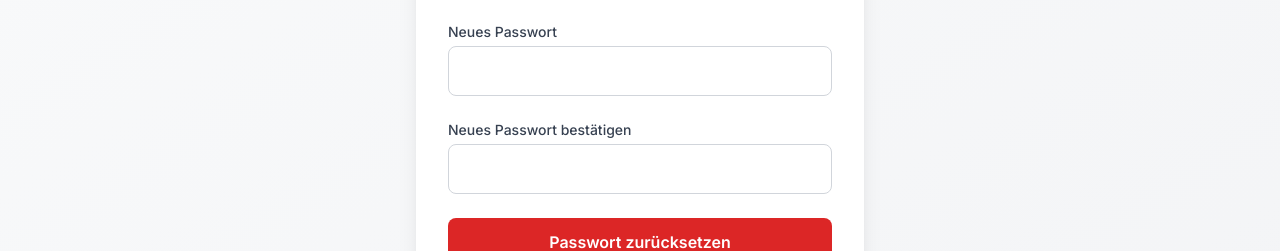
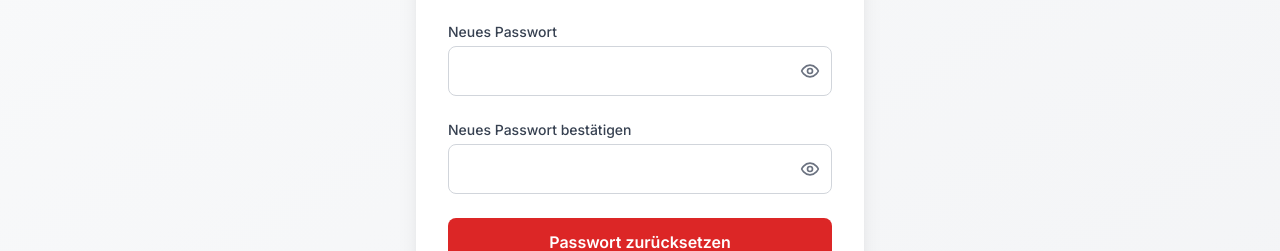
Before and after one commit to miocrobos/Habicht, a Next.js app: page /auth/forgot-password in a window 1280 px wide. Shown: the part 405-656 px from the top of the page. Built offline with nearby package versions, Linux system fonts and the light colour scheme; no server answers.

Commit message:
Add password visibility toggle (eye icon) to forgot password page - Show/hide password with eye/eye-off icons - Applied to both new password and confirm password fields - Improves user experience when resetting password

```diff
--- a/app/auth/forgot-password/page.tsx
+++ b/app/auth/forgot-password/page.tsx
@@ -2,6 +2,7 @@
 import { useState } from "react";
 import Link from "next/link";
 import axios from "axios";
+import { Eye, EyeOff } from "lucide-react";
 
 export default function ForgotPasswordPage() {
   const [email, setEmail] = useState("");
@@ -10,6 +11,8 @@
   const [loading, setLoading] = useState(false);
   const [error, setError] = useState("");
   const [success, setSuccess] = useState("");
+  const [showPassword, setShowPassword] = useState(false);
+  const [showConfirmPassword, setShowConfirmPassword] = useState(false);
 
   const handleSubmit = async (e: React.FormEvent) => {
     e.preventDefault();
@@ -69,23 +72,41 @@
             </div>
             <div>
               <label className="block text-sm font-medium text-gray-700 dark:text-gray-300 mb-1">Neues Passwort</label>
+              <div className="relative">
                 <input
-                type="password"
-                className="w-full px-4 py-3 border border-gray-300 dark:border-gray-600 rounded-lg focus:ring-2 focus:ring-red-500 bg-white dark:bg-gray-700 dark:text-white"
+                  type={showPassword ? "text" : "password"}
+                  className="w-full px-4 py-3 pr-12 border border-gray-300 dark:border-gray-600 rounded-lg focus:ring-2 focus:ring-red-500 bg-white dark:bg-gray-700 dark:text-white"
                   value={password}
                   onChange={e => setPassword(e.target.value)}
                   required
                 />
+                <button
+                  type="button"
+                  onClick={() => setShowPassword(!showPassword)}
+                  className="absolute right-3 top-1/2 -translate-y-1/2 text-gray-500 hover:text-gray-700 dark:text-gray-400 dark:hover:text-gray-200"
+                >
+                  {showPassword ? <EyeOff className="w-5 h-5" /> : <Eye className="w-5 h-5" />}
+                </button>
+              </div>
             </div>
             <div>
               <label className="block text-sm font-medium text-gray-700 dark:text-gray-300 mb-1">Neues Passwort bestätigen</label>
+              <div className="relative">
                 <input
-                type="password"
-                className="w-full px-4 py-3 border border-gray-300 dark:border-gray-600 rounded-lg focus:ring-2 focus:ring-red-500 bg-white dark:bg-gray-700 dark:text-white"
+                  type={showConfirmPassword ? "text" : "password"}
+                  className="w-full px-4 py-3 pr-12 border border-gray-300 dark:border-gray-600 rounded-lg focus:ring-2 focus:ring-red-500 bg-white dark:bg-gray-700 dark:text-white"
                   value={confirmPassword}
                   onChange={e => setConfirmPassword(e.target.value)}
                   required
                 />
+                <button
+                  type="button"
+                  onClick={() => setShowConfirmPassword(!showConfirmPassword)}
+                  className="absolute right-3 top-1/2 -translate-y-1/2 text-gray-500 hover:text-gray-700 dark:text-gray-400 dark:hover:text-gray-200"
+                >
+                  {showConfirmPassword ? <EyeOff className="w-5 h-5" /> : <Eye className="w-5 h-5" />}
+                </button>
+              </div>
             </div>
             <button
               type="submit"
```
Lines whose indentation alone changed are shown as unchanged.
